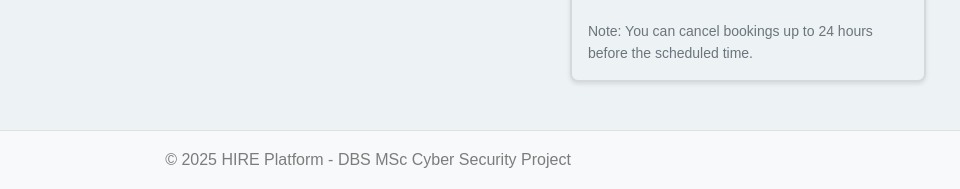
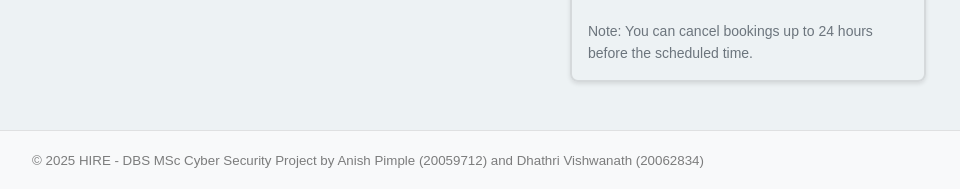
Before and after one commit to dhathriv25/HIRE, a Flask app: page /booking/create/30 in a window 1280 px wide. Shown: the part 643-832 px from the top of the page, without its empty margins (272-1232 px from the left). Run offline with Flask 2, Linux system fonts and the light colour scheme; a user stored in the database is signed in; data comes from the database, SQL or seed files in the repository.

Commit message:
Fixing things

```diff
--- a/services.py
+++ b/services.py
@@ -12,6 +12,8 @@ logging.basicConfig(level=logging.INFO)
 logger = logging.getLogger(__name__)
 
 def calculate_distance(lat1, lon1, lat2, lon2):
+
+
     """
     Calculate the great circle distance between two points
     on the earth (specified in decimal degrees) using Haversine formula
@@ -24,6 +26,7 @@ def calculate_distance(lat1, lon1, lat2, lon2):
 
     Returns:
         Distance in kilometers
+
     """
     # Convert decimal degrees to radians
     lat1, lon1, lat2, lon2 = map(radians, [lat1, lon1, lat2, lon2])
@@ -36,6 +39,7 @@ def calculate_distance(lat1, lon1, lat2, lon2):
     r = 6371  # Radius of earth in kilometers
 
     return c * r
+
 
 def calculate_provider_score(provider, customer_address, service_category_id, avg_prices):
     """
--- a/static/css/style.css
+++ b/static/css/style.css
@@ -294,6 +294,7 @@ h1, h2, h3, h4, h5, h6 {
 
 .footer .text-muted {
     color: rgba(0, 0, 0, 0.5) !important;
+    font-size: smaller;
 }
 
 /* Animations */
--- a/templates/base.html
+++ b/templates/base.html
@@ -85,7 +85,7 @@
     <!-- Footer -->
     <footer class="footer mt-auto py-3">
         <div class="container text-center">
-            <span class="text-muted">© 2025 HIRE Platform - DBS MSc Cyber Security Project</span>
+            <span class="text-muted">© 2025 HIRE - DBS MSc Cyber Security Project by Anish Pimple (20059712) and Dhathri Vishwanath (20062834)</span>
         </div>
     </footer>
 
--- a/templates/provider/dashboard.html
+++ b/templates/provider/dashboard.html
@@ -14,7 +14,7 @@
         {% if provider.is_available %}
             <form action="#" method="post" class="d-inline">
                 <input type="hidden" name="availability" value="0">
-                <button type="submit" class="btn btn-outline-warning ms-2">Set Unavailable</button>
+
             </form>
         {% else %}
             <form action="#" method="post" class="d-inline">
```
Also changed, not shown: 1 other file.
